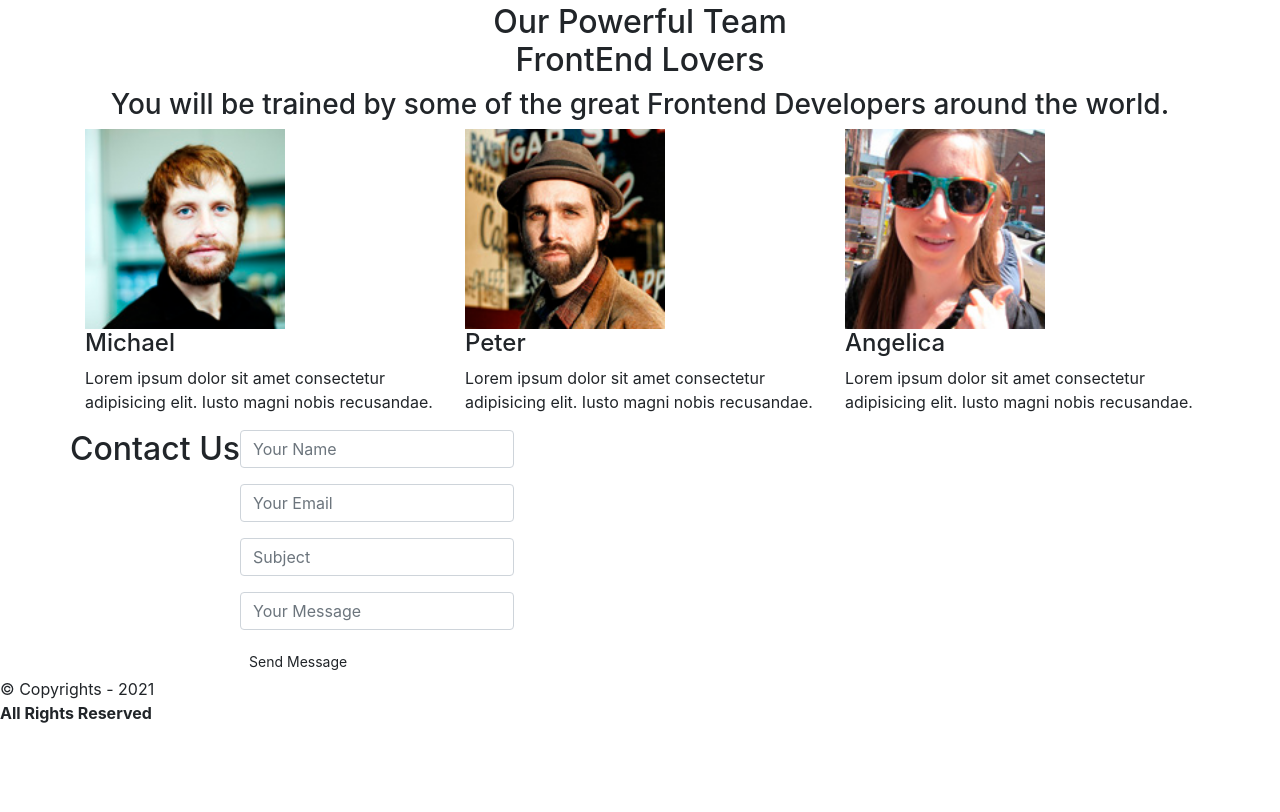
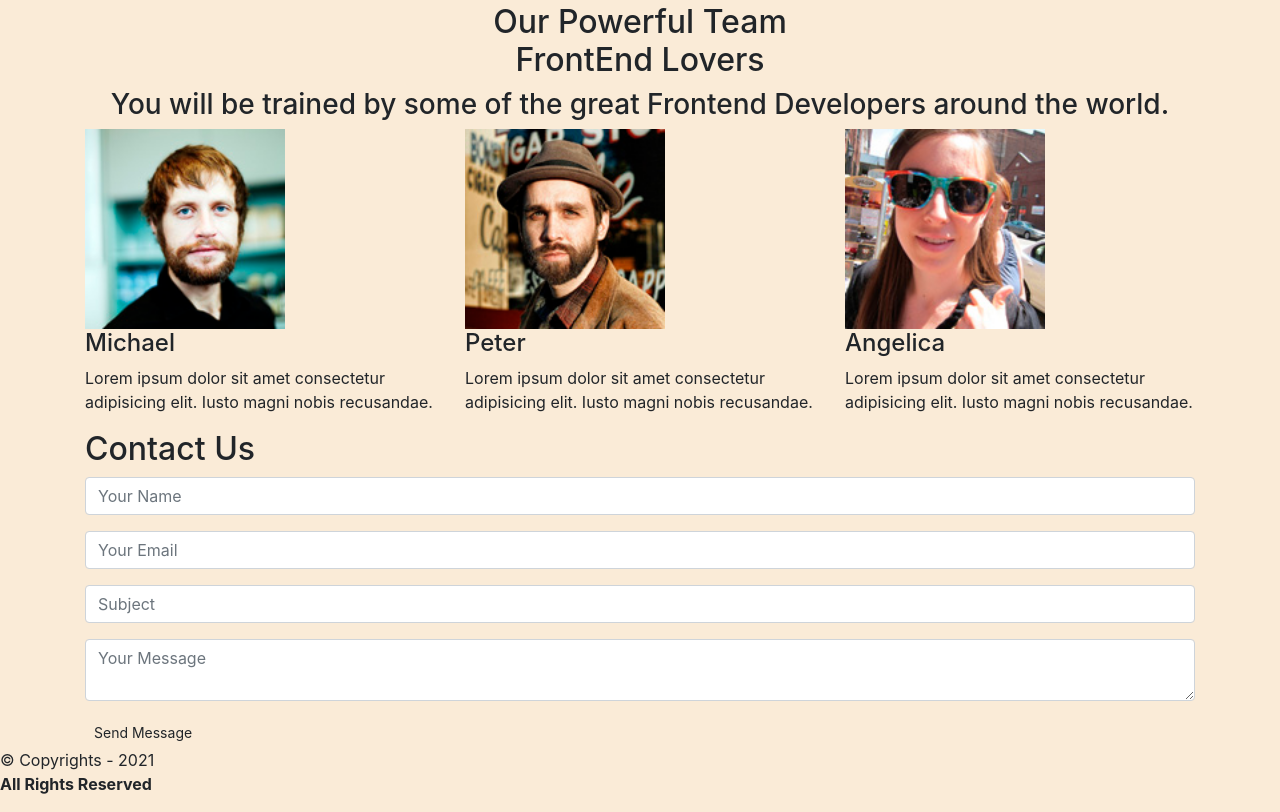
Before and after one commit to pinartarim/pinartarim_w4, a plain HTML site: page index.html in a window 1280 px wide. Shown: the part 1473-2285 px from the top of the page. Before the commit the page ends 2214 px from the top, so only its background shows below. Drawn offline with nearby package versions, Linux system fonts and the light colour scheme.

Commit message:
v4 with style

```diff
--- a/css/style.css
+++ b/css/style.css
@@ -0,0 +1,4 @@
+body
+{
+    background-color: antiquewhite;
+}
--- a/index.html
+++ b/index.html
@@ -11,7 +11,7 @@
         integrity="sha384-B0vP5xmATw1+K9KRQjQERJvTumQW0nPEzvF6L/Z6nronJ3oUOFUFpCjEUQouq2+l" crossorigin="anonymous">
 
 
-    <link rel="stylesheet" href="/css/style.css">
+    <link rel="stylesheet" href="css/style.css">
 
 </head>
 
@@ -154,24 +154,28 @@
     </div>
 </div>
 
-<div class="contact">
+<div id="contact">
     <div class="container">
         <div class="row">
-            <div class="col-md-12 col-md-offset-2"></div>
-            <h2 class="centered"> Contact Us</h2>
+            <div class="col-md-12 col-md-offset-2">
+            <h2 class="centered">Contact Us</h2>
             <form class="contact-form" role="form" action="">
                 <div class="form-group">
-                    <input type="name" name="name" class="form-control" id="contact-me" placeholder = "Your Name">
+                    <input type="name" name="name" class="form-control" id="contact-name" placeholder="Your Name">
                 </div>
                 <div class="form-group">
-                    <input type="email" name="email" class="form-control" id="contact-email" placeholder = "Your Email">
+                    <input type="email" name="email" class="form-control" id="contact-email"
+                        placeholder="Your Email">
                 </div>
                 <div class="form-group">
-                    <input type="text" name="subject" class="form-control" id="contact-subject" placeholder = "Subject">
+                    <input type="text" name="subject" class="form-control" id="contact-subject"
+                        placeholder="Subject">
                 </div>
                 <div class="form-group">
-                    <input type="text" name="message" class="form-control" id="contact-message" placeholder = "Your Message">
+                    <textarea class="form-control" name="message" id="contact-message"
+                        placeholder="Your Message"></textarea>
                 </div>
+
                 <div class="form-send">
                     <button class="btn btn-sm" type="submit">Send Message</button>
                 </div>
@@ -180,6 +184,7 @@
     </div>
 </div>
 </div>
+
 <footer>
     <div id="copyrights">
         <p>&copy; Copyrights - 2021 <br />
@@ -187,6 +192,8 @@
         </p>
     </div>
 </footer>
+
+
 
 <script src="https://code.jquery.com/jquery-3.5.1.slim.min.js"
         integrity="sha384-DfXdz2htPH0lsSSs5nCTpuj/zy4C+OGpamoFVy38MVBnE+IbbVYUew+OrCXaRkfj"
```
